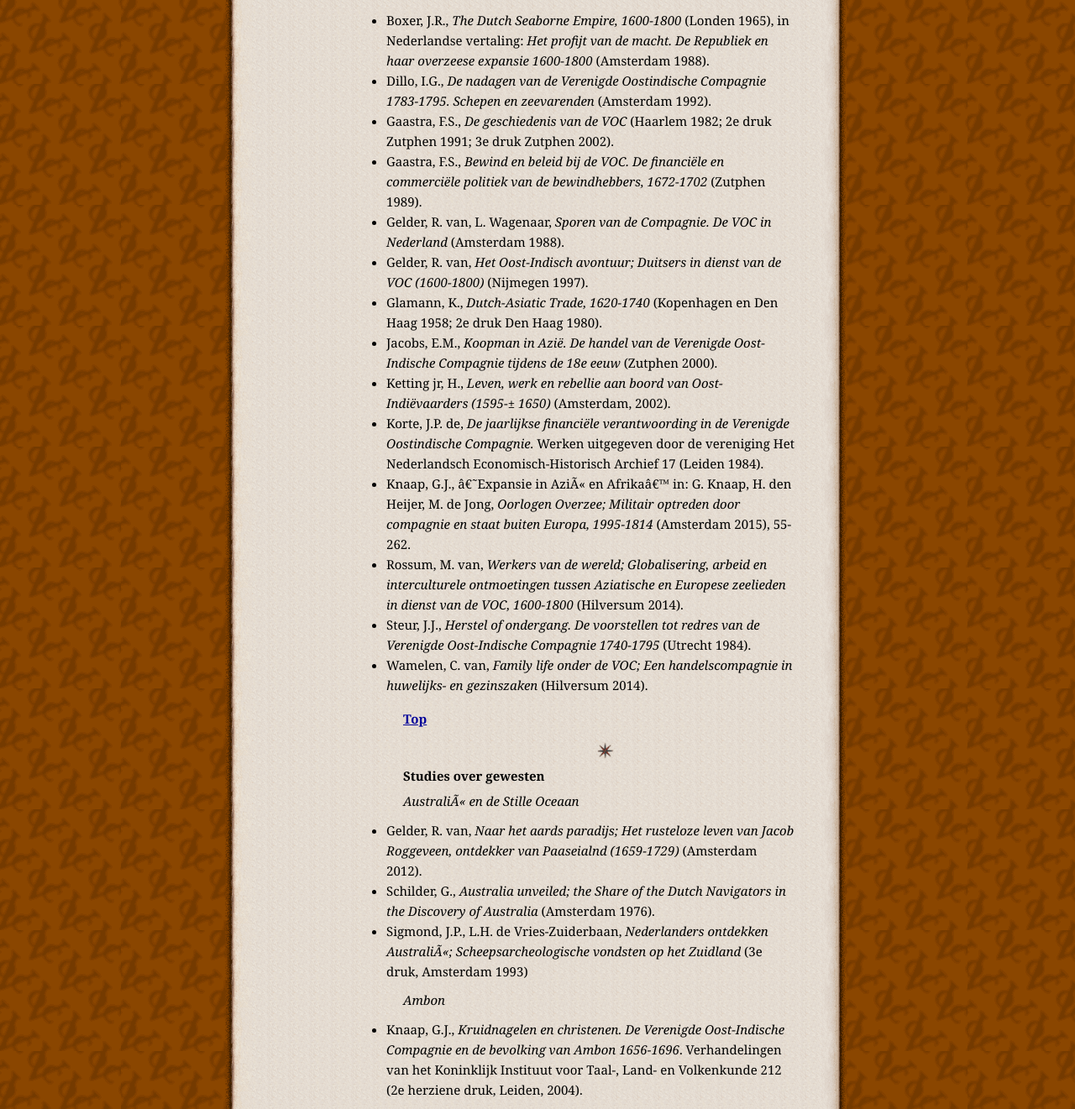
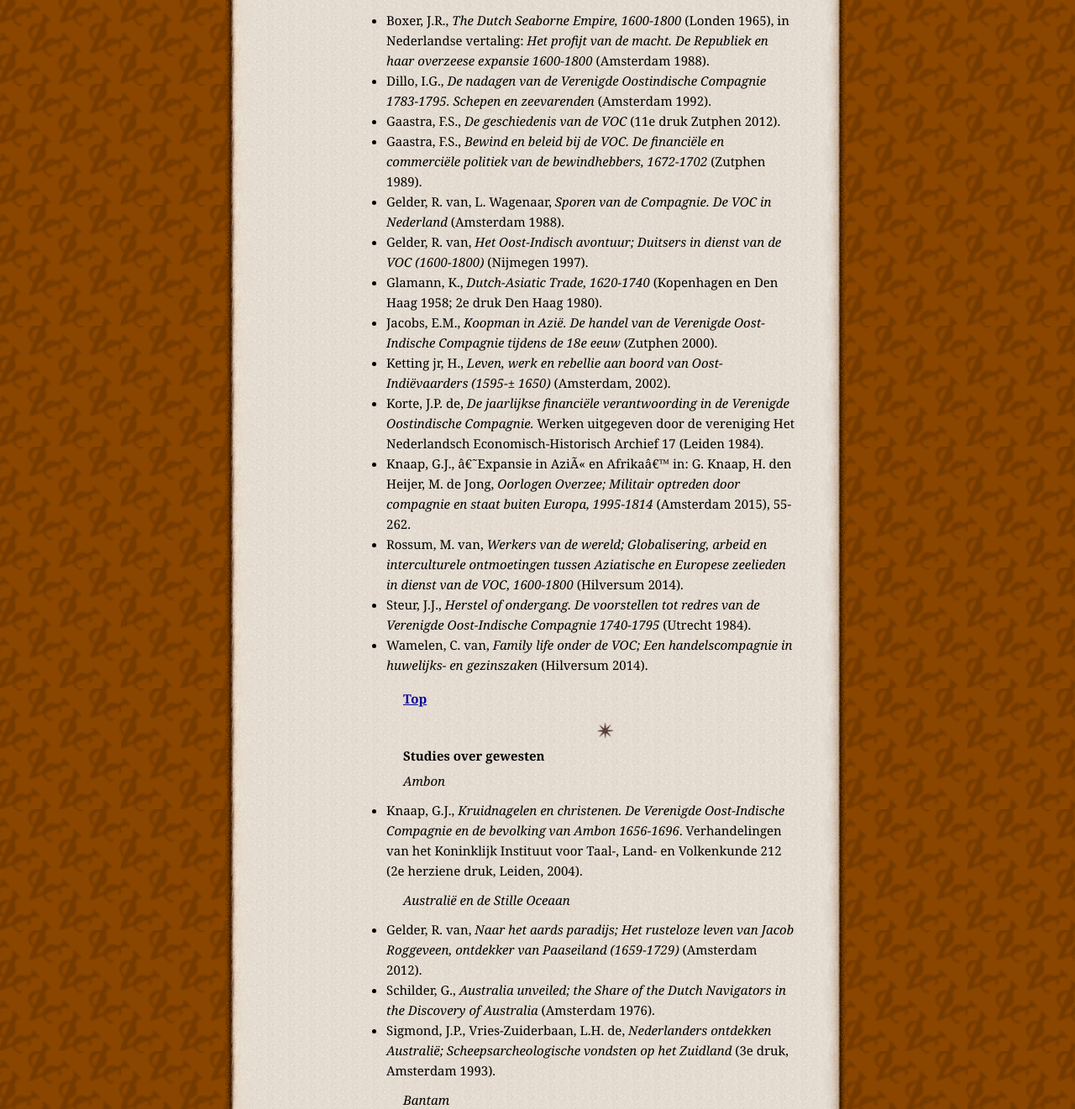
Before and after one commit to HuygensING/voc-kenniscentrum, a plain HTML site: page literatuur1-2019.html in a window 1280 px wide. Shown: the part 1340-2661 px from the top of the page at 84% size. Drawn offline with Linux system fonts and the light colour scheme.

Commit message:
last changes

```diff
--- a/literatuur1-2019.html
+++ b/literatuur1-2019.html
@@ -199,7 +199,7 @@ if (pag["11"] == 1) document.themasnav.src="images/nav-themas-vlink.gif";
 <li>Boxer, J.R., <I>The Dutch Seaborne Empire, 1600-1800</I> (Londen 1965), in Nederlandse vertaling: <I>Het profijt van de macht. De Republiek en haar overzeese expansie 1600-1800</I> (Amsterdam 1988).</li>
 
 <li>Dillo, I.G., <I>De nadagen van de Verenigde Oostindische Compagnie 1783-1795. Schepen en zeevarenden</I> (Amsterdam 1992).</Li>
-<li>Gaastra, F.S., <I>De geschiedenis van de VOC</I> (Haarlem 1982; 2e druk Zutphen 1991; 3e druk Zutphen 2002).</li>
+<li>Gaastra, F.S., <I>De geschiedenis van de VOC</I> (11e druk Zutphen 2012).</li>
 <li>Gaastra, F.S., <I>Bewind en beleid bij de VOC. De financi&euml;le en commerci&euml;le politiek van de bewindhebbers, 1672-1702</I> (Zutphen 1989).</li>
 <li>Gelder, R. van, L. Wagenaar, <I>Sporen van de Compagnie. De VOC in Nederland</I> (Amsterdam 1988).</li>
 <li>Gelder, R. van, <i>Het Oost-Indisch avontuur; Duitsers in dienst van de VOC (1600-1800)</i> (Nijmegen 1997).</li>
@@ -225,16 +225,13 @@ if (pag["11"] == 1) document.themasnav.src="images/nav-themas-vlink.gif";
 								</div>
 
 
-<h2>Studies over gewesten</h2>
-<h3>Australië en de Stille Oceaan</h3>
-<ul>
-	<li>Gelder, R. van, <em>Naar het aards paradijs; Het rusteloze leven van Jacob Roggeveen, ontdekker van Paaseialnd (1659-1729)</em> (Amsterdam 2012).</li>
-	<li>Schilder, G., <em>Australia unveiled; the Share of the Dutch Navigators in the Discovery of Australia</em> (Amsterdam 1976).</li>
-	<li>Sigmond, J.P., L.H. de Vries-Zuiderbaan, <em>Nederlanders ontdekken Australië; Scheepsarcheologische vondsten op het Zuidland</em> (3e druk, Amsterdam 1993) </li>
-</ul>
 
 
 
+
+
+
+<h2>Studies over gewesten</h2>
 
 <h3>Ambon</h3>
 <p class="padded">
@@ -242,6 +239,8 @@ if (pag["11"] == 1) document.themasnav.src="images/nav-themas-vlink.gif";
 <li>Knaap, G.J., <I>Kruidnagelen en christenen. De Verenigde Oost-Indische Compagnie en de bevolking van Ambon 1656-1696</I>. Verhandelingen van het Koninklijk Instituut voor Taal-, Land- en Volkenkunde 212 (2e herziene druk, Leiden, 2004).</li>
 </ul>
 </p>
+
+
 
 
 <h3>Australi&euml; en de Stille Oceaan</h3>
@@ -350,7 +349,7 @@ if (pag["11"] == 1) document.themasnav.src="images/nav-themas-vlink.gif";
 <p class="padded">
 <ul>
 <li>Andaya, L.Y., <I>The Heritage of Arung Palakka; A History of South Sulawesi (Celebes) in the Seventeenth Century</I>. Verhandelingen van het Koninklijk Instituut voor Taal-, Land- en Volkenkunde 91 (Den Haag 1981).</li>
-<li>Knaap, G.J. en H.A. Sutherland, <i>Monsoon traders. Ships, skippers and commodoties in eighteenth-century Makassar. </i> Verhandelingen van het Verhandelingen van het Koninklijk Instituut voor Taal-, Land- en Volkenkunde 224 (Leiden, 2004)
+<li>Knaap, G.J., H.A. Sutherland, <i>Monsoon traders. Ships, skippers and commodoties in eighteenth-century Makassar. </i> Verhandelingen van het Verhandelingen van het Koninklijk Instituut voor Taal-, Land- en Volkenkunde 224 (Leiden, 2004)
 </ul></p>
 
 <h3>Malabar</h3>
@@ -448,7 +447,7 @@ if (pag["11"] == 1) document.themasnav.src="images/nav-themas-vlink.gif";
 <p class="padded">
 <ul>
 
-	<li>Hägerdal, H., <em>Lords of the Land, Lords of the Sea; Conflict and adaptation in early colonial Timor, 1600-1800</em> (Leiden 2012).</li>
+	<li>H&#228;gerdal, H., <em>Lords of the Land, Lords of the Sea; Conflict and adaptation in early colonial Timor, 1600-1800</em> (Leiden 2012).</li>
 <li>Roever, A. de, <i>De jacht op sandelhout. De VOC en de tweedeling van Timor in de zeventiende eeuw</i> (Zutphen 2002)</li>
 
 </ul></p>
```
